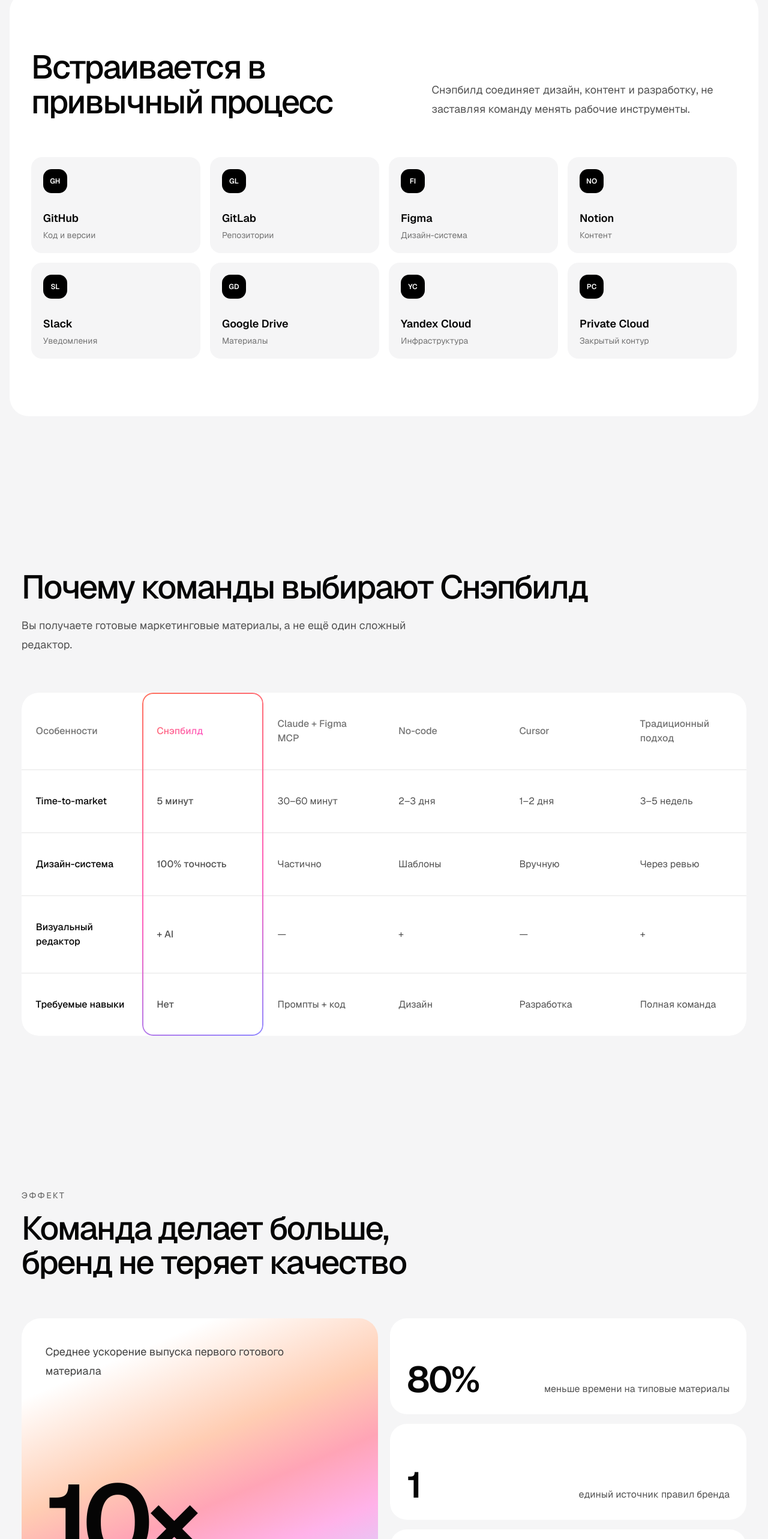
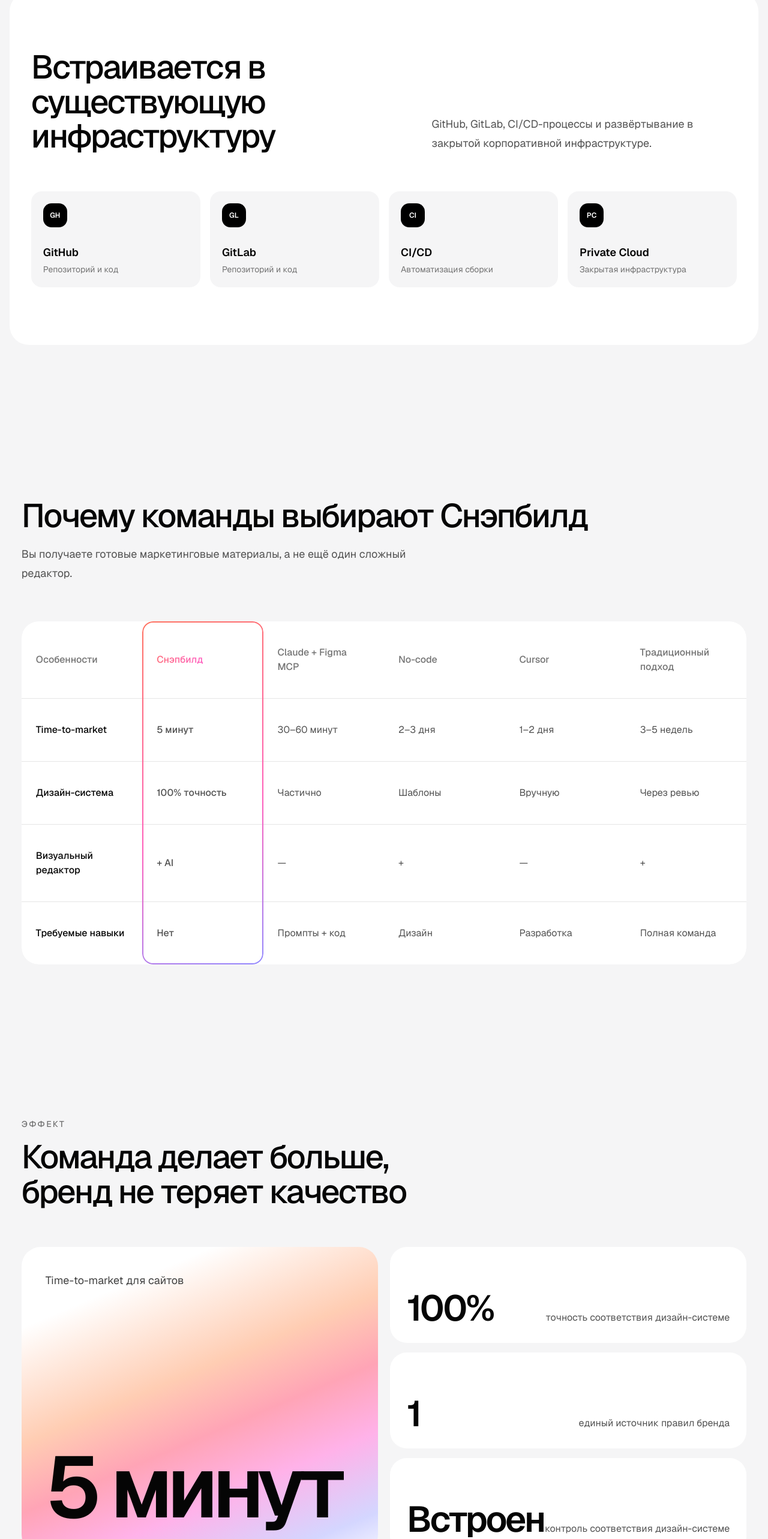
Before and after one commit to M1g3l14Ka/snapbuild-test-task, a Next.js app: page / in a window 1280 px wide. Shown: the part 4980-7546 px from the top of the page at 60% size. Built offline with nearby package versions, Linux system fonts and the light colour scheme.

Commit message:
fix: align final claims with source

```diff
--- a/package.json
+++ b/package.json
@@ -20,7 +20,6 @@
     "react": "19.2.8",
     "react-dom": "19.2.8",
     "shadcn": "^4.19.0",
-    "shadcn-ui": "^0.9.5",
     "tailwind-merge": "^3.6.0",
     "tw-animate-css": "^1.4.0"
   },
--- a/src/app/components/Impact.tsx
+++ b/src/app/components/Impact.tsx
@@ -1,7 +1,7 @@
 const metrics = [
-  ["80%", "меньше времени на типовые материалы"],
+  ["100%", "точность соответствия дизайн-системе"],
   ["1", "единый источник правил бренда"],
-  ["24/7", "доступ к производству контента"],
+  ["Встроен", "контроль соответствия дизайн-системе"],
 ];
 
 export default function Impact() {
@@ -15,17 +15,16 @@
 
         <div className="mt-16 grid gap-5 lg:grid-cols-2">
           <article className="brand-gradient flex min-h-[360px] flex-col justify-between rounded-[32px] p-7 sm:min-h-[440px] sm:p-10">
-            <p className="max-w-md text-lg leading-8 text-neutral-700">Среднее ускорение выпуска первого готового материала</p>
+            <p className="max-w-md text-lg leading-8 text-neutral-700">Time-to-market для сайтов</p>
             <div>
-              <strong className="text-[clamp(5rem,15vw,11rem)] font-semibold leading-none tracking-[-0.07em]">10×</strong>
-              <p className="mt-4 text-lg">от запроса до публикации</p>
+              <strong className="text-[clamp(4.5rem,12vw,9rem)] font-semibold leading-none tracking-[-0.07em]">5 минут</strong>
             </div>
           </article>
 
           <div className="grid gap-4 sm:grid-cols-3 lg:grid-cols-1">
             {metrics.map(([value, label]) => (
               <article key={value} className="flex min-h-40 flex-col justify-between rounded-[28px] bg-white p-6 sm:p-7 lg:flex-row lg:items-end">
-                <strong className="text-5xl font-semibold tracking-[-0.05em] sm:text-6xl">{value}</strong>
+                <strong className="text-5xl font-semibold tracking-[-0.05em] sm:text-4xl lg:text-6xl">{value}</strong>
                 <p className="mt-5 max-w-xs leading-7 text-neutral-600 lg:mt-0">{label}</p>
               </article>
             ))}
--- a/src/app/components/Implementation.tsx
+++ b/src/app/components/Implementation.tsx
@@ -1,7 +1,7 @@
 const steps = [
   ["01", "Аудит", "Изучаем материалы, интерфейсы и правила бренда."],
   ["02", "Настройка", "Собираем токены, компоненты и сценарии генерации."],
-  ["03", "Пилот", "Запускаем один рабочий процесс на реальных задачах."],
+  ["03", "Запуск", "Запускаем один рабочий процесс на реальных задачах."],
   ["04", "Масштабирование", "Подключаем команды, форматы и инфраструктуру."],
 ];
 
--- a/src/app/components/Integrations.tsx
+++ b/src/app/components/Integrations.tsx
@@ -1,12 +1,8 @@
 const integrations = [
-  ["GH", "GitHub", "Код и версии"],
-  ["GL", "GitLab", "Репозитории"],
-  ["FI", "Figma", "Дизайн-система"],
-  ["NO", "Notion", "Контент"],
-  ["SL", "Slack", "Уведомления"],
-  ["GD", "Google Drive", "Материалы"],
-  ["YC", "Yandex Cloud", "Инфраструктура"],
-  ["PC", "Private Cloud", "Закрытый контур"],
+  ["GH", "GitHub", "Репозиторий и код"],
+  ["GL", "GitLab", "Репозиторий и код"],
+  ["CI", "CI/CD", "Автоматизация сборки"],
+  ["PC", "Private Cloud", "Закрытая инфраструктура"],
 ];
 
 export default function Integrations() {
@@ -15,10 +11,10 @@
       <div className="mx-auto rounded-[32px] bg-white px-[var(--page-gutter)] py-16 sm:py-24">
         <div className="grid gap-8 lg:grid-cols-[1fr_0.8fr] lg:items-end">
           <h2 className="section-title max-w-5xl">
-            Встраивается в привычный процесс
+            Встраивается в существующую инфраструктуру
           </h2>
           <p className="max-w-xl text-lg leading-8 text-neutral-600 lg:justify-self-end">
-            Снэпбилд соединяет дизайн, контент и разработку, не заставляя команду менять рабочие инструменты.
+            GitHub, GitLab, CI/CD-процессы и развёртывание в закрытой корпоративной инфраструктуре.
           </p>
         </div>
 
```
Also changed, not shown: 1 other file (tests, documents, lock files or other folders).
